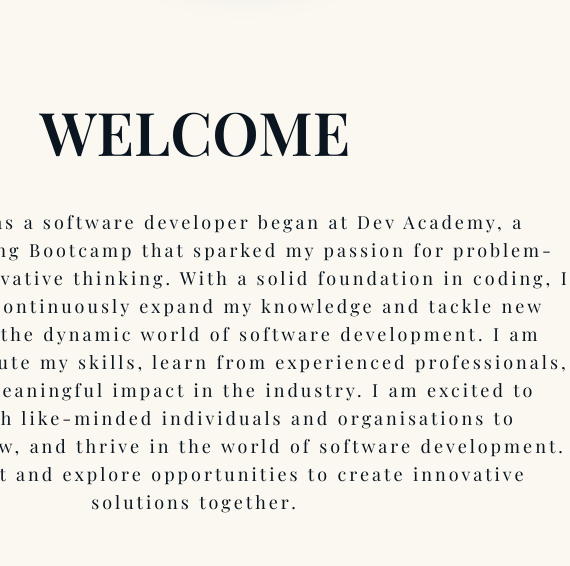
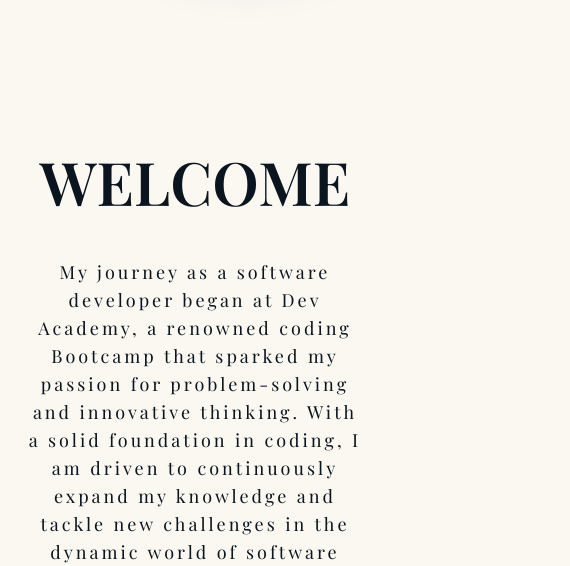
Before and after one commit to simon-yoo/portfolio, a React (Vite) app: page / in a window 390 px wide. Shown: the part 598-1164 px from the top of the page, 570 px wide, since content can reach past the window. Built offline with nearby package versions, Linux system fonts and the light colour scheme.

Commit message:
home/projects responsive

```diff
--- a/client/components/Home.tsx
+++ b/client/components/Home.tsx
@@ -8,8 +8,8 @@ function Home() {
         <div className="profile-left ">
           <img className="profile-img" src="/images/Y.png" alt="" />
         </div>
-        <div className="profile-right">
-          <div className="about-me">
+        <div className="flex flex-col m-[50px] lg:w-[750px]">
+          <div className="flex flex-col items-center justify-center text-center">
             <h1 className="uppercase m-4">Welcome</h1>
             <p className="text-lg md:text-2xl mt-4">
               My journey as a software developer began at Dev Academy, a
--- a/client/components/Projects.tsx
+++ b/client/components/Projects.tsx
@@ -17,24 +17,17 @@ function Projects() {
         </div>
       </div>
       <div className="flex flex-col items-center justify-center text-center border-b border-b-browny  m-10 p-10">
-        <h3 className="text-2xl md:text-4xl m-8">My Projects</h3>
+        <h3 className="flex text-2xl md:text-4xl m-8">My Projects</h3>
         <p className="m-10 text-lg md:text-xl">
           Heres a list of most of the projects Ive been working on lately. All
-          of these were built during my coding camp adventure on{' '}
-          <a
-            href="https://devacademy.co.nz/?gclid=CjwKCAjwoqGnBhAcEiwAwK-OkeSi0fK4zo50VoS1x-wdvujkEEC4qZ0RE9bRMr11i5rGm4IDHEt00hoCocsQAvD_BwE"
-            target="_blank"
-            rel="noopener noreferrer"
-          >
-            DevAcademy
-          </a>
-          , where Ive been coding for almost 4 months non-stop until I completed
+          of these were built during my coding camp adventure on DevAcademy,
+          where Ive been coding for almost 4 months non-stop until I completed
           all the projects required to get my Full-Stack Developer
           certification.
         </p>
       </div>
-      <div className="flex flex-col items-center">
-        <div className="flex flex-col w-[600px] lg:w-[1000px] rounded-xl cursor-pointer hover:scale-105 m-10 items-center border-2 shadow-2xl p-10 justify-center ">
+      <div className="flex flex-col items-center ">
+        <div className="flex flex-col w-[400px] lg:w-[1000px] rounded-xl cursor-pointer hover:scale-105 m-10 items-center border-2 shadow-2xl p-10 justify-center ">
           <Project
             title="Wardrobe Wonders"
             img="/images/wa-wo.png"
@@ -46,7 +39,7 @@ function Projects() {
             My team final project built within a week at Dev Academy.
           </p>
         </div>
-        <div className="flex flex-col w-[600px] lg:w-[1000px] rounded-xl cursor-pointer hover:scale-105 m-10 items-center border-2 shadow-2xl p-10 justify-center ">
+        <div className="flex flex-col w-[400px] lg:w-[1000px] rounded-xl cursor-pointer hover:scale-105 m-10 items-center border-2 shadow-2xl p-10 justify-center ">
           <Project
             title="World GYM"
             img="/images/world-gym.png"
--- a/client/main.css
+++ b/client/main.css
@@ -36,9 +36,6 @@ body {
   margin: 50px;
 }
 
-.profile-right {
-  width: 750px;
-}
 .profile-img {
   width: 600px;
   border-radius: 50%;
@@ -127,13 +124,12 @@ hr {
   transform: translateY(-100%);
 }
 
-.about-me {
+/* .about-me {
   display: flex;
   flex-direction: column;
   align-items: center;
   text-align: center;
-  /* margin: 0px 200px 50px 200px; */
-}
+margin: 0px 200px 50px 200px;} */
 
 h1 {
   font-size: 50px;
@@ -141,6 +137,7 @@ h1 {
 }
 
 p {
+  display: flex;
   letter-spacing: 3px;
   font-size: 25px;
 }
```
